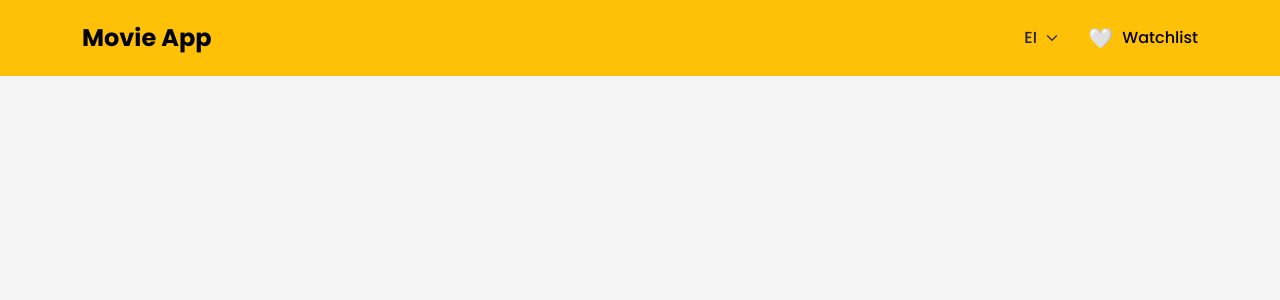
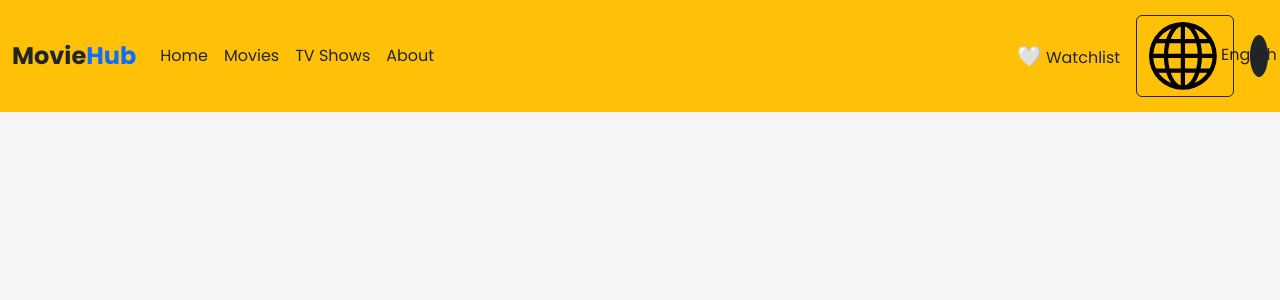
Before and after one commit to Testosterone-4/movie-app, a React (Vite) app: page /tv/1 in a window 1280 px wide. Shown: the top 300 px of the page. Built offline with nearby package versions, Linux system fonts and the light colour scheme.

Commit message:
update navbar and enhance dynamic search

```diff
--- a/src/components/Navbar.jsx
+++ b/src/components/Navbar.jsx
@@ -1,24 +1,187 @@
-import { Link } from 'react-router-dom';
+import React, { useState, useEffect } from "react";
+import { Link } from "react-router-dom";
+import { Sun, Moon, Globe } from "react-bootstrap-icons";
 
-function Navbar() {
+const Navbar = () => {
+  const [theme, setTheme] = useState("light");
+  const [language, setLanguage] = useState("en");
+  const [isMenuOpen, setIsMenuOpen] = useState(false);
+
+  // Load saved preferences
+  useEffect(() => {
+    const savedTheme = localStorage.getItem("theme") || "light";
+    const savedLanguage = localStorage.getItem("language") || "en";
+
+    setTheme(savedTheme);
+    setLanguage(savedLanguage);
+    updateTheme(savedTheme);
+  }, []);
+
+  // Theme toggle function
+  const toggleTheme = () => {
+    const newTheme = theme === "light" ? "dark" : "light";
+    setTheme(newTheme);
+    localStorage.setItem("theme", newTheme);
+    updateTheme(newTheme);
+  };
+
+  // Update theme and body classes
+  const updateTheme = (currentTheme) => {
+    document.body.className = `${currentTheme}-mode`;
+    document.documentElement.setAttribute("data-theme", currentTheme);
+  };
+
+  // Language change function
+  const changeLanguage = (newLanguage) => {
+    setLanguage(newLanguage);
+    localStorage.setItem("language", newLanguage);
+    setIsMenuOpen(false);
+  };
+
+  // Language options
+  const languages = [
+    { code: "en", name: "English", dir: "ltr" },
+    { code: "ar", name: "العربية", dir: "rtl" },
+  ];
+
+  const toggleMenu = () => {
+    setIsMenuOpen(!isMenuOpen);
+  };
+
   return (
-    <nav className="navbar">
-      <div className="container">
-        <Link className="navbar-brand" to="/">
-          Movie App
+    <nav
+      className={`navbar navbar-expand-lg fixed-top ${
+        theme === "dark"
+          ? "navbar-dark bg-dark"
+          : "navbar-light custom-light-bg"
+      }`}
+    >
+      <div className="container-fluid">
+        <Link className="navbar-brand fw-bold" to="/">
+          <span className={theme === "light" ? "text-dark" : "text-light"}>
+            Movie
+          </span>
+          <span className="text-primary">Hub</span>
         </Link>
-        <div className="d-flex align-items-center">
-          <select className="form-select language-dropdown me-3">
-            <option value="en">EN</option>
-          </select>
-          <Link to="/wishlist" className="wishlist-link">
-            <span className="heart-icon">🤍</span>
-            <span className="ms-1">Watchlist</span>
-          </Link>
+
+        <button
+          className={`navbar-toggler ${
+            theme === "light" ? "border-dark" : "border-light"
+          }`}
+          type="button"
+          onClick={toggleMenu}
+          aria-expanded={isMenuOpen}
+        >
+          <span
+            className={`navbar-toggler-icon ${
+              theme === "light" ? "custom-toggler-light" : ""
+            }`}
+          ></span>
+        </button>
+
+        <div className={`collapse navbar-collapse ${isMenuOpen ? "show" : ""}`}>
+          <ul className="navbar-nav me-auto mb-2 mb-lg-0">
+            <li className="nav-item">
+              <Link
+                className={`nav-link ${
+                  theme === "light" ? "text-dark" : "text-light"
+                }`}
+                to="/"
+              >
+                Home
+              </Link>
+            </li>
+            <li className="nav-item">
+              <Link
+                className={`nav-link ${
+                  theme === "light" ? "text-dark" : "text-light"
+                }`}
+                to="/movies"
+              >
+                Movies
+              </Link>
+            </li>
+            <li className="nav-item">
+              <Link
+                className={`nav-link ${
+                  theme === "light" ? "text-dark" : "text-light"
+                }`}
+                to="/tv-shows"
+              >
+                TV Shows
+              </Link>
+            </li>
+            <li className="nav-item">
+              <Link
+                className={`nav-link ${
+                  theme === "light" ? "text-dark" : "text-light"
+                }`}
+                to="/about"
+              >
+                About
+              </Link>
+            </li>
+          </ul>
+
+          <div className="d-flex align-items-center">
+            {/* Watchlist Link */}
+            <Link
+              to="/wishlist"
+              className={`nav-link me-3 ${
+                theme === "light" ? "text-dark" : "text-light"
+              }`}
+            >
+              <span className="heart-icon">🤍</span>
+              <span className="ms-1">Watchlist</span>
+            </Link>
+
+            {/* Language Dropdown */}
+            <div className="dropdown me-3">
+              <button
+                className={`btn ${
+                  theme === "light" ? "btn-outline-dark" : "btn-outline-light"
+                } dropdown-toggle`}
+                type="button"
+                onClick={() =>
+                  document
+                    .querySelector(".dropdown-menu")
+                    .classList.toggle("show")
+                }
+              >
+                <Globe className="me-1" />
+                {languages.find((lang) => lang.code === language)?.name}
+              </button>
+              <ul className="dropdown-menu">
+                {languages.map((lang) => (
+                  <li key={lang.code}>
+                    <button
+                      className={`dropdown-item ${
+                        language === lang.code ? "active" : ""
+                      }`}
+                      onClick={() => changeLanguage(lang.code)}
+                    >
+                      {lang.name}
+                    </button>
+                  </li>
+                ))}
+              </ul>
+            </div>
+
+            {/* Theme Toggle */}
+            <button
+              onClick={toggleTheme}
+              className={`btn ${
+                theme === "light" ? "btn-dark" : "btn-warning"
+              } rounded-circle p-2`}
+              aria-label="Toggle theme"
+            >
+              {theme === "dark" ? <Sun className="text-dark" /> : <Moon />}
+            </button>
+          </div>
         </div>
       </div>
     </nav>
   );
-}
+};
 
 export default Navbar;
--- /dev/null
+++ b/src/services/searchService.js
@@ -0,0 +1,28 @@
+import api from "./api";
+
+export const searchMovies = async (query, page = 1) => {
+  try {
+    const response = await api.get(`/search/movie`, {
+      params: {
+        query,
+        page,
+      },
+    });
+    return response.data;
+  } catch (error) {
+    console.error("Error searching movies:", error);
+    throw error;
+  }
+};
+
+export const getNowPlayingMovies = async (page = 1) => {
+  try {
+    const response = await api.get(`/movie/now_playing`, {
+      params: { page },
+    });
+    return response.data;
+  } catch (error) {
+    console.error("Error fetching now playing movies:", error);
+    throw error;
+  }
+};
--- /dev/null
+++ b/src/store/useMovieSearch.js
@@ -0,0 +1,55 @@
+import { useState, useEffect } from "react";
+import { useDispatch } from "react-redux";
+import { setMovies } from "./moviesSlice";
+import { searchMovies, getNowPlayingMovies } from "../services/searchService";
+
+export const useMovieSearch = () => {
+  const [page, setPage] = useState(1);
+  const [searchQuery, setSearchQuery] = useState("");
+  const [isSearching, setIsSearching] = useState(false);
+  const [isLoading, setIsLoading] = useState(false);
+  const [error, setError] = useState(null);
+  const dispatch = useDispatch();
+
+  const fetchMovies = async () => {
+    setIsLoading(true);
+    setError(null);
+    try {
+      const data = isSearching
+        ? await searchMovies(searchQuery, page)
+        : await getNowPlayingMovies(page);
+      dispatch(setMovies(data.results));
+    } catch (err) {
+      setError(err.message);
+    } finally {
+      setIsLoading(false);
+    }
+  };
+
+  useEffect(() => {
+    fetchMovies();
+  }, [page, searchQuery, isSearching]);
+
+  const handleSearch = (query) => {
+    setSearchQuery(query);
+    setIsSearching(query.trim() !== "");
+    setPage(1);
+  };
+
+  const clearSearch = () => {
+    setSearchQuery("");
+    setIsSearching(false);
+    setPage(1);
+  };
+
+  return {
+    page,
+    setPage,
+    searchQuery,
+    isSearching,
+    isLoading,
+    error,
+    handleSearch,
+    clearSearch,
+  };
+};
--- a/src/styles/index.css
+++ b/src/styles/index.css
@@ -1,8 +1,8 @@
-@import 'bootstrap/dist/css/bootstrap.min.css';
-@import url('https://fonts.googleapis.com/css2?family=Poppins:wght@400;500;700&display=swap');
+@import "bootstrap/dist/css/bootstrap.min.css";
+@import url("https://fonts.googleapis.com/css2?family=Poppins:wght@400;500;700&display=swap");
 
 body {
-  font-family: 'Poppins', sans-serif;
+  font-family: "Poppins", sans-serif;
   background-color: #f5f5f5;
 }
 
@@ -61,8 +61,6 @@ body {
 .search-form {
   display: flex;
   justify-content: center;
-  max-width: 500px;
-  margin: 0 auto;
 }
 
 .search-input {
```
Also changed, not shown: src/pages/MoviesList.jsx (+90 -22 lines).
